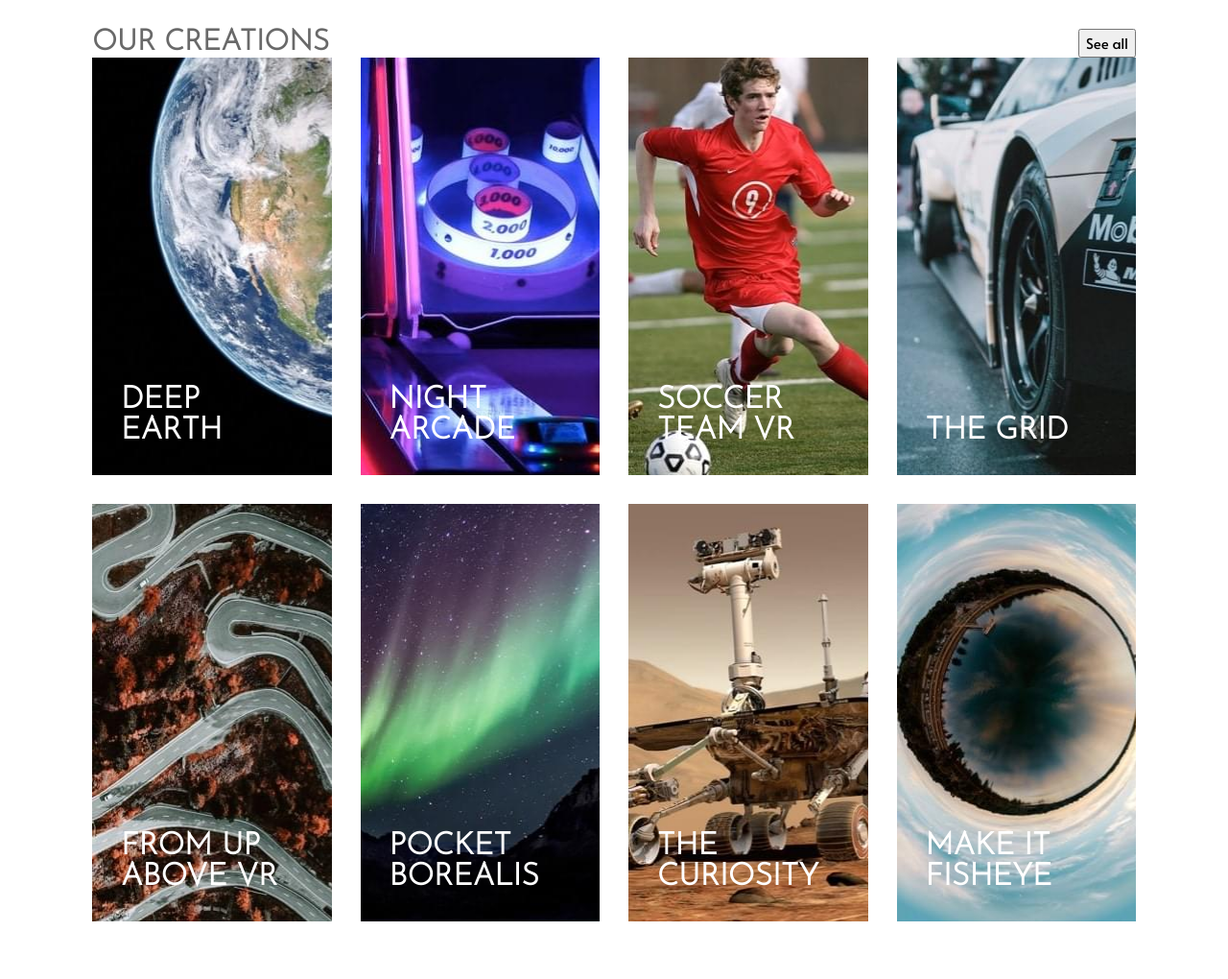
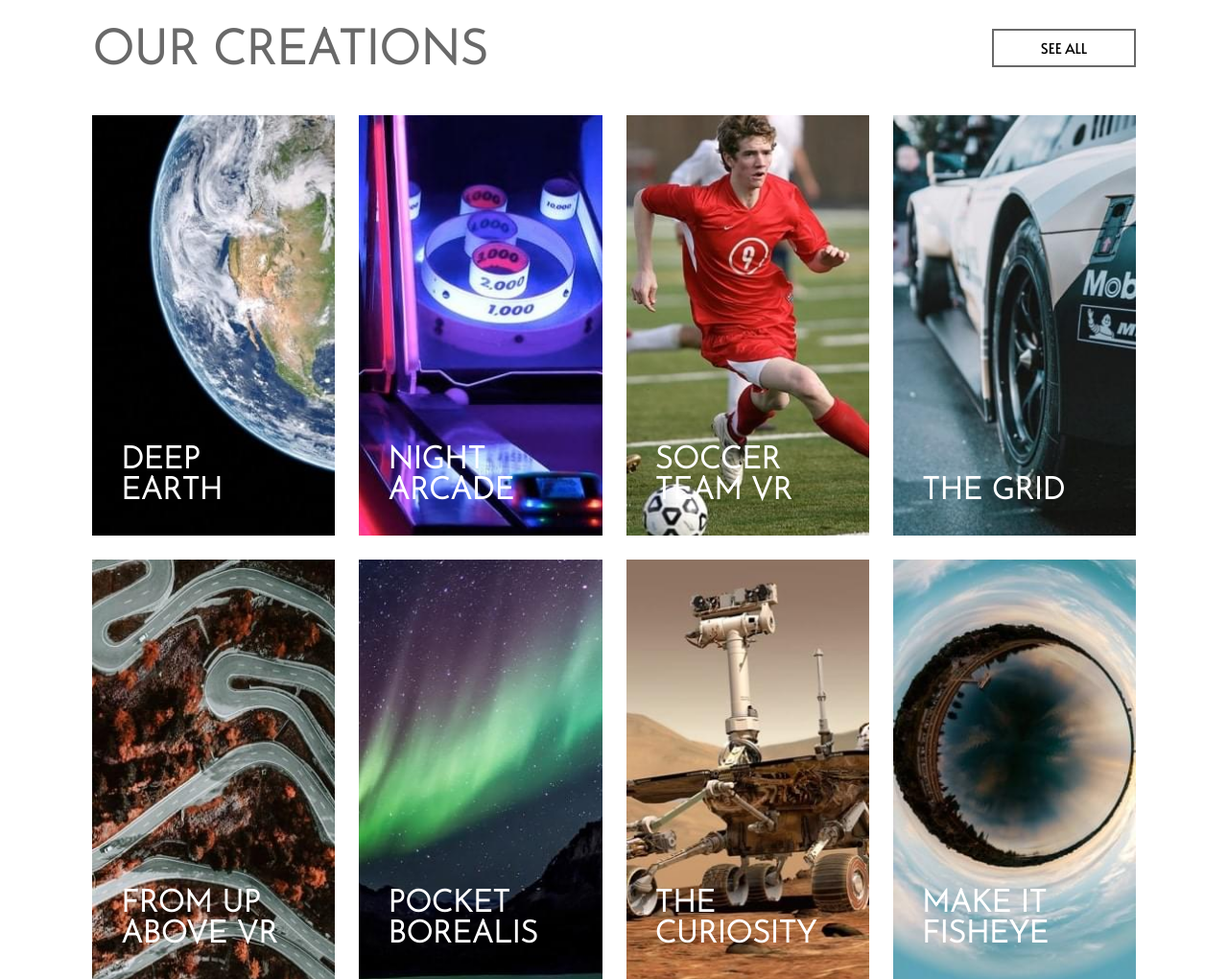
Before and after one commit to Dario2303/loopstudios, a website: page index.html in a window 1280 px wide. Shown: the part 1420-2440 px from the top of the page at 96% size. Before the commit the page ends 2380 px from the top, so only its background shows below. Drawn offline with Linux system fonts and the light colour scheme.

Commit message:
finished galery

```diff
--- a/index.html
+++ b/index.html
@@ -47,10 +47,10 @@
         </section>
 
         <section class="galery">
-            <div class="galery__title">
+
                 <h2>Our creations</h2>
-                <button class="btn">See all</button>
-            </div>
+                <button class="galery__btn">See all</button>
+
             <div class="photos">
                 <div class="photos__photo">
                     <h3>Deep earth</h3>
--- a/src/scss/main/_galery.scss
+++ b/src/scss/main/_galery.scss
@@ -4,22 +4,93 @@
 
 .galery {
     display: grid;
+    grid-template-rows: 1fr, 1fr, 1fr;
     grid-template-columns: 1fr, 1fr;
-    grid-template-rows: 1fr, auto;
+    row-gap: 4rem;
 
-    &__title {
-    display: flex;
-    justify-content: space-between;
+    h2 {
+        grid-column: 1 / 3;
+        text-align: center;
+    }
+
+
+    &__btn {
+        grid-row: 3 / 4;
+        grid-column: 1 / 3;
+        border: 2px solid v.$very_dark_gray;
+        background-color: v.$white;
+        text-transform: uppercase;
+        height: 4rem;
+        margin: 0 auto;
+        width: 16rem;
+        font-size: 1.5rem;
+
+    }
+
+    @include m.mobile {
+        grid-template-columns: 1fr, 1fr;
+        grid-template-rows: 1fr, auto;
+
+        h2 {
+            font-size: 5rem;
+            grid-column: inherit;
+            text-align: left;
+        }
+
+        &__btn {
+            grid-column: 2 / 3;
+            grid-row: 1 / 2;
+            margin:0 0 0 auto;
+            width: 15rem;
+        }
     }
 }
 
+
+
+
 .photos {
     display: grid;
-    gap: 3rem;
+    gap: 2.5rem;
+    grid-column: 1 / 3;
 
     h3 {
         color: v.$white;
         width: 90%;
+    }
+
+    &__photo {
+        display: flex;
+        align-items:flex-end;
+        height: 12rem;
+        padding: 3rem;
+        background-repeat: no-repeat;
+        background-size: cover;
+
+        &:nth-child(1) {
+            background-image: url(../../../build/img/mobile-image-deep-earth.jpg);
+        }
+        &:nth-child(2) {
+            background-image: url(../../../build/img/mobile-image-night-arcade.jpg);
+        }
+        &:nth-child(3) {
+            background-image: url(../../../build/img/mobile-image-soccer-team.jpg);
+        }
+        &:nth-child(4) {
+            background-image: url(../../../build/img/mobile-image-grid.jpg);
+        }
+        &:nth-child(5) {
+            background-image: url(../../../build/img/mobile-image-from-above.jpg);
+        }
+        &:nth-child(6) {
+            background-image: url(../../../build/img/mobile-image-pocket-borealis.jpg);
+        }
+        &:nth-child(7) {
+            background-image: url(../../../build/img/mobile-image-curiosity.jpg);
+        }
+        &:nth-child(8) {
+            background-image: url(../../../build/img/mobile-image-fisheye.jpg);
+        }
     }
 }
 
@@ -31,6 +102,7 @@
 
         &__photo {
             display: flex;
+            height: auto;
             align-items:flex-end;
             padding: 3rem;
 
```
Also changed, not shown: build/css/app.css, 1 other file.
